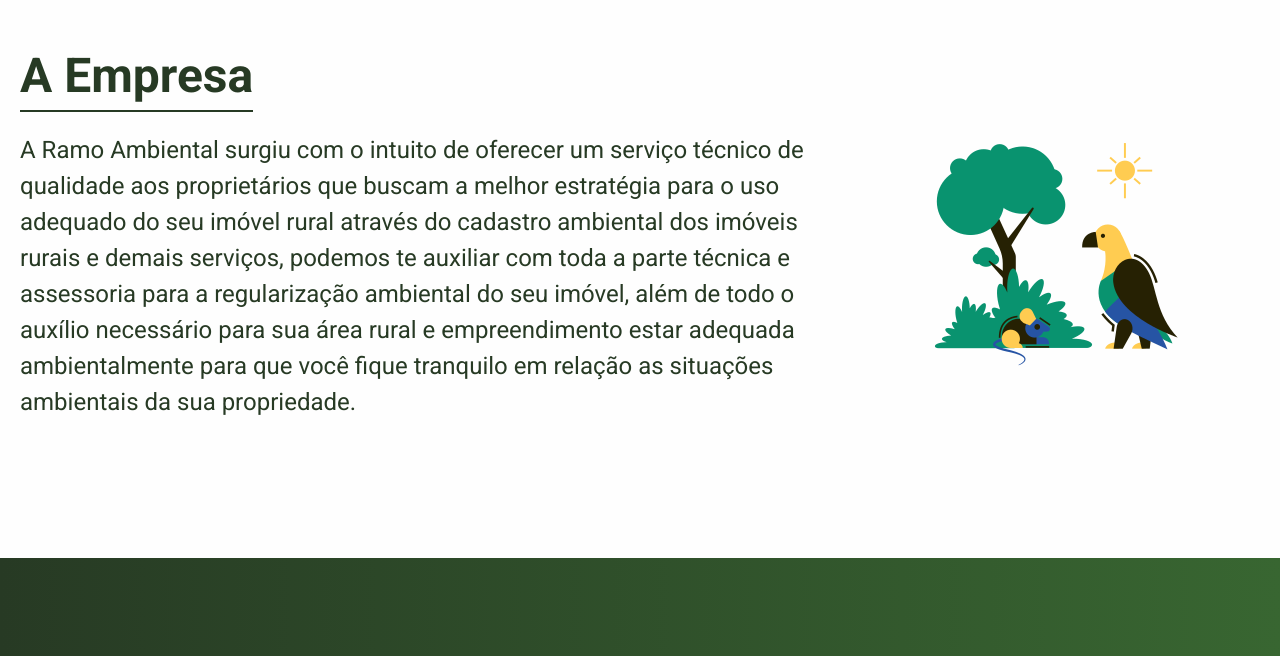
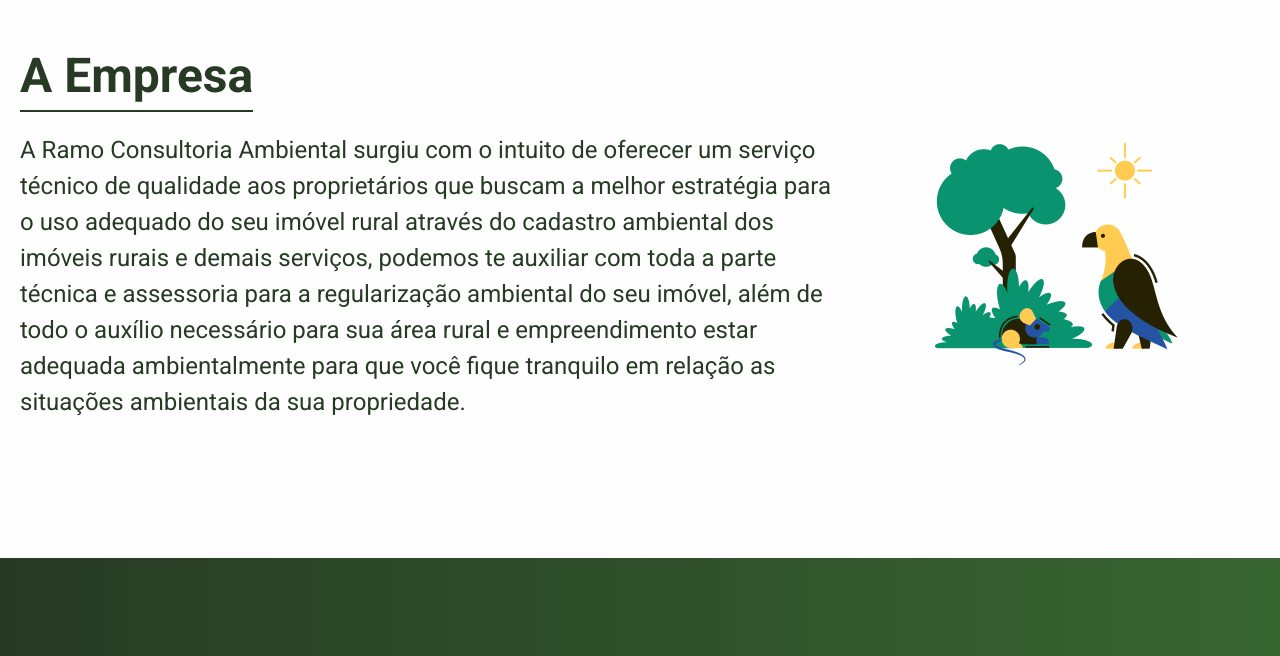
Before and after one commit to LeonardoAFreire/ramoAmbiental, a plain HTML site: page index.html in a window 1280 px wide. Shown: the part 4140-4796 px from the top of the page. Drawn offline with Linux system fonts and the light colour scheme.

Commit message:
favicon novo e mudanca texto sobre empresa

```diff
--- a/index.html
+++ b/index.html
@@ -305,7 +305,8 @@
     <div class="container sobre">
       <div class="conteudo-sobre">
         <h2 class="font-1-xl cor-p3">A Empresa</h2>
-        <p class="font-1-l cor-p3">A Ramo Ambiental surgiu com o intuito de oferecer um serviço técnico de qualidade aos
+        <p class="font-1-l cor-p3">A Ramo Consultoria Ambiental surgiu com o intuito de oferecer um serviço técnico de
+          qualidade aos
           proprietários que
           buscam a melhor estratégia para o uso adequado do seu imóvel rural através do cadastro ambiental dos imóveis
           rurais e demais serviços, podemos te auxiliar com toda a parte técnica e assessoria para a regularização
```
Also changed, not shown: img/favicon.svg.
